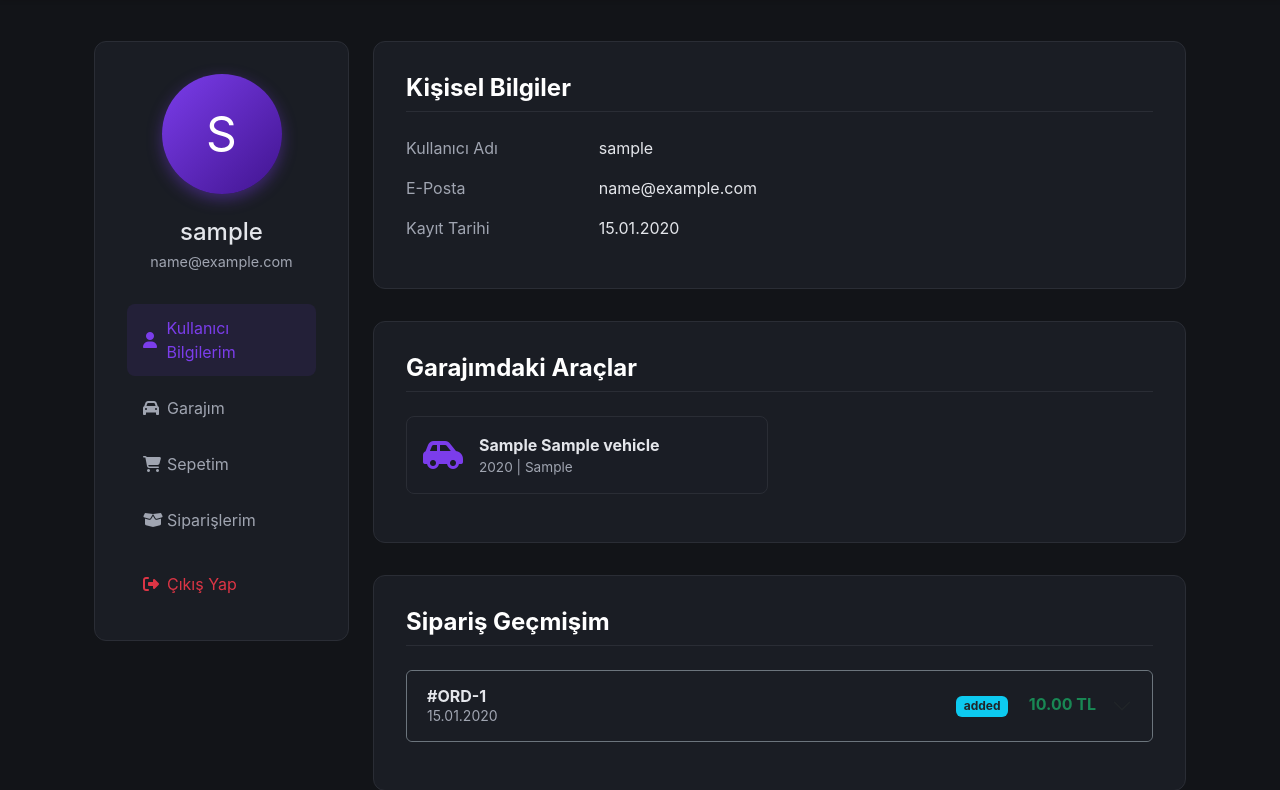
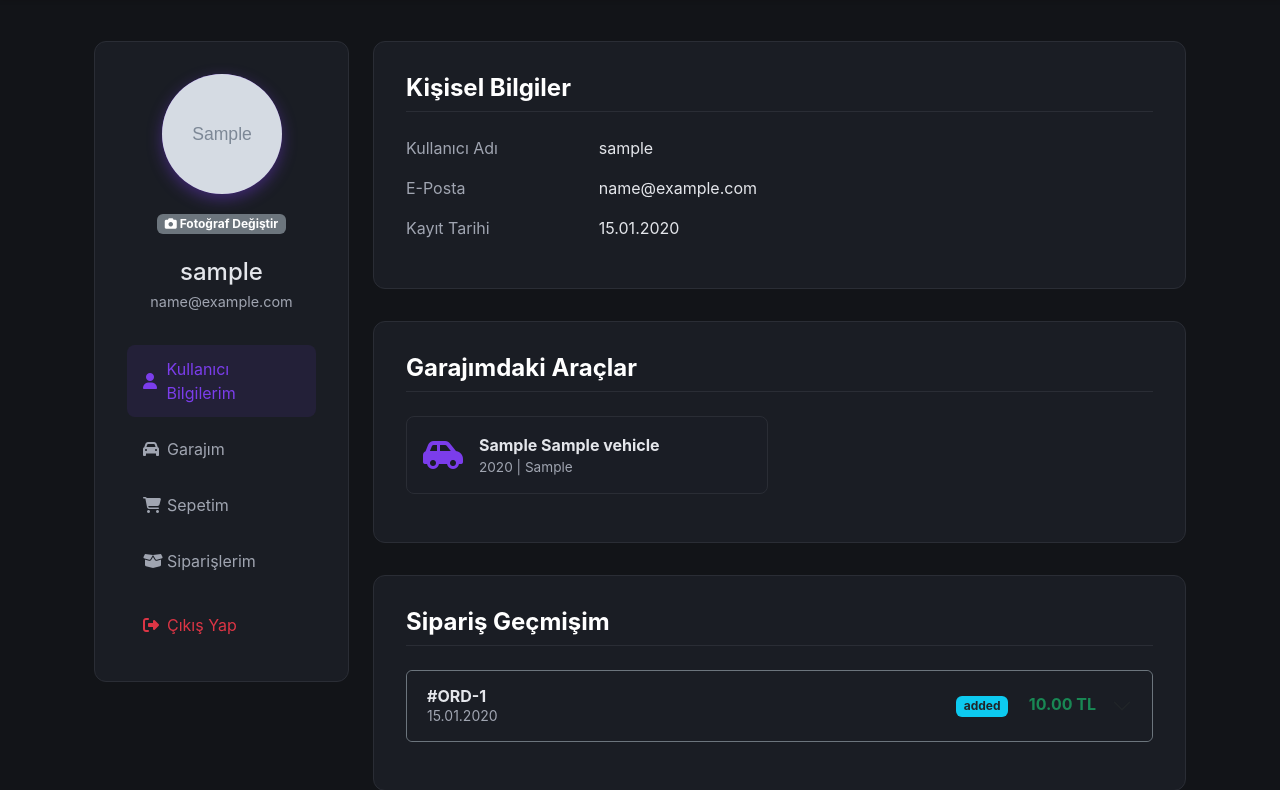
Before and after one commit to YavuzYanik/flask-projesi-OtoDepom, a Flask app: page /profile in a window 1280 px wide. Shown: the part 71-861 px from the top of the page. Run offline with Flask 3, Linux system fonts and the light colour scheme; a user stored in the database is signed in; tables that the repository leaves empty hold one stand-in row (values such as "Sample post"); grey boxes marked "Sample" are stand-in pictures.

Commit message:
Kullanici profil sayfasi icin Avatar Yukleme bonus ozelligi eklendi

```diff
--- a/app/main/routes.py
+++ b/app/main/routes.py
@@ -626,3 +626,26 @@ def page_not_found(e):
 @main.app_errorhandler(500)
 def internal_server_error(e):
     return render_template('errors/500.html', title='Sunucu Hatası'), 500
+
+@main.route('/upload_avatar', methods=['POST'])
+@login_required
+def upload_avatar():
+    if 'avatar' not in request.files:
+        flash('Dosya seçilmedi!', 'danger')
+        return redirect(url_for('main.profile'))
+
+    file = request.files['avatar']
+    if file.filename == '':
+        flash('Dosya seçilmedi!', 'danger')
+        return redirect(url_for('main.profile'))
+
+    if file:
+        filename = secure_filename(f'avatar_{current_user.id}_{file.filename}')
+        filepath = os.path.join(current_app.root_path, 'static/avatars', filename)
+        file.save(filepath)
+
+        current_user.avatar_file = filename
+        db.session.commit()
+        flash('Profil fotoğrafınız güncellendi!', 'success')
+
+    return redirect(url_for('main.profile'))
--- a/app/models.py
+++ b/app/models.py
@@ -18,6 +18,7 @@ class User(UserMixin, db.Model):
     username: Mapped[str] = mapped_column(String(64), index=True, unique=True)
     email: Mapped[str] = mapped_column(String(120), index=True, unique=True)
     password_hash: Mapped[Optional[str]] = mapped_column(String(256))
+    avatar_file: Mapped[Optional[str]] = mapped_column(String(120), nullable=True)
     is_admin: Mapped[bool] = mapped_column(Boolean, default=False)
     created_at: Mapped[datetime] = mapped_column(DateTime, default=lambda: datetime.now(timezone.utc))
 
--- a/app/templates/main/profile.html
+++ b/app/templates/main/profile.html
@@ -23,8 +23,18 @@
         justify-content: center;
         font-size: 3rem;
         color: white;
-        margin: 0 auto 1.5rem;
+        margin: 0 auto 1rem;
         box-shadow: 0 5px 15px rgba(123, 61, 235, 0.4);
+        overflow: hidden;
+        position: relative;
+    }
+    .profile-avatar img {
+        width: 100%;
+        height: 100%;
+        object-fit: cover;
+    }
+    .avatar-upload-form {
+        margin-bottom: 1.5rem;
     }
     .profile-nav {
         margin-top: 2rem;
@@ -81,8 +91,19 @@
         <div class="col-md-4 col-lg-3">
             <div class="profile-sidebar">
                 <div class="profile-avatar">
-                    {{ current_user.username[0]|upper }}
+                    {% if current_user.avatar_file %}
+                        <img src="{{ url_for('static', filename='avatars/' ~ current_user.avatar_file) }}" alt="Avatar">
+                    {% else %}
+                        {{ current_user.username[0]|upper }}
+                    {% endif %}
                 </div>
+
+                <form action="{{ url_for('main.upload_avatar') }}" method="POST" enctype="multipart/form-data" class="avatar-upload-form text-center">
+                    <input type="file" name="avatar" id="avatar" class="d-none" accept="image/*" onchange="this.form.submit()">
+                    <label for="avatar" class="badge bg-secondary cursor-pointer" style="cursor: pointer;">
+                        <i class="fa-solid fa-camera"></i> Fotoğraf Değiştir
+                    </label>
+                </form>
                 <h4 class="text-theme mb-1">{{ current_user.username }}</h4>
                 <p style="color: #a0a5b1; font-size: 0.9rem;">{{ current_user.email }}</p>
 
```
